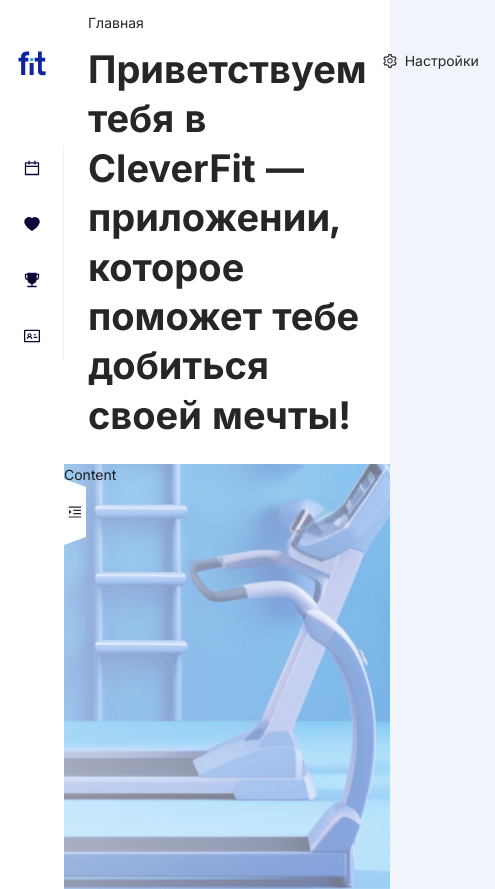
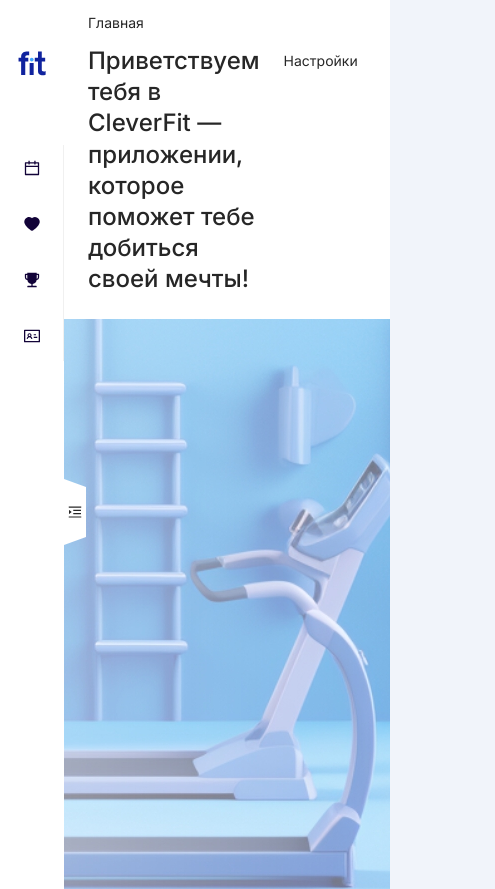
Before and after one commit to ClevertecFrontendLab/LavrishinA, a React (Vite) app: page / in a window 390 px wide. Shown: the top 889 px of the page, 495 px wide, since content can reach past the window. Built offline with nearby package versions, Linux system fonts and the light colour scheme.

Commit message:
feat: add Header JSX in main-page component

```diff
--- a/src/pages/main-page/main-page.module.css
+++ b/src/pages/main-page/main-page.module.css
@@ -7,7 +7,7 @@
 
 .header {
     display: grid;
-    grid-template-columns: minmax(min-content, 1045px) 1fr;
+    grid-template-columns: minmax(min-content, 1190px) 1fr;
     row-gap: 15px;
     padding: 16px 24px 24px 24px;
 }
@@ -18,11 +18,24 @@
 
 
 .title {
-    color: rgb(38, 38, 38);
     font-size: 38px;
     font-weight: 700;
     line-height: 130%;
     grid-column: 1/ 2;
     margin: 0;
+}
 
+
+
+
+@media (max-width: 992px) {
+    .title {
+        font-size: 24px;
+        font-weight: 500;
+    }
+
+
+    :global(.anticon.anticon-setting) {
+        display: none;
+    }
 }
--- a/src/pages/main-page/main-page.tsx
+++ b/src/pages/main-page/main-page.tsx
@@ -12,7 +12,7 @@
     const [collapsed, setCollapsed] = useState(true);
 
     const collapseSidebarHandler = () => setCollapsed((prevState) => !prevState);
-
+    console.log('render');
     return (
         <Layout className={s.wrapper}>
             <Sider width={208} collapsedWidth={64} trigger={null} collapsible collapsed={collapsed}>
@@ -24,9 +24,10 @@
                 <Header>
                     <div className={s.header}>
                         <p className={s.breadcrumb}>Главная</p>
+
                         <h1 className={s.title}>
-                            Приветствуем тебя в CleverFit — приложении, которое поможет тебе
-                            добиться своей мечты!
+                            <p>Приветствуем тебя в CleverFit — приложении,</p>
+                            <p>которое поможет тебе добиться своей мечты!</p>
                         </h1>
 
                         <Button
@@ -38,7 +39,7 @@
                         </Button>
                     </div>
                 </Header>
-                <Content>Content</Content>
+                <Content></Content>
                 <Footer>Footer</Footer>
             </Layout>
         </Layout>
```
